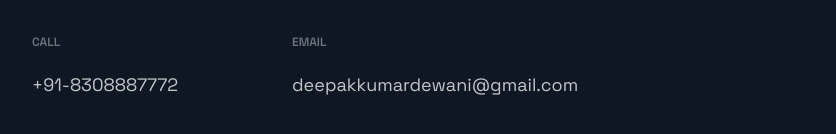
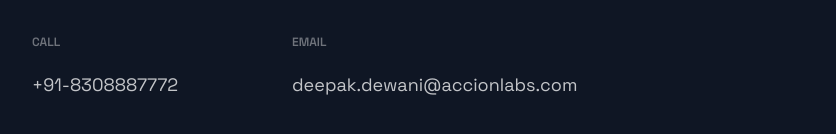
Before and after one commit to deepakkumardewani/my-portfolio, a Next.js app: page / in a window 1280 px wide. Shown: the part 4260-4394 px from the top of the page, without its empty margins (88-924 px from the left). Built offline with nearby package versions, Linux system fonts and the light colour scheme.

Commit message:
change email

```diff
--- a/src/components/Footer/Footer.js
+++ b/src/components/Footer/Footer.js
@@ -24,8 +24,8 @@
         </LinkColumn>
         <LinkColumn>
           <LinkTitle>Email</LinkTitle>
-          <LinkItem href='mailto:deepakkumardewani@gmail.com'>
-            deepakkumardewani@gmail.com
+          <LinkItem href='mailto:deepak.dewani@accionlabs.com'>
+            deepak.dewani@accionlabs.com
           </LinkItem>
         </LinkColumn>
       </LinkList>
```
